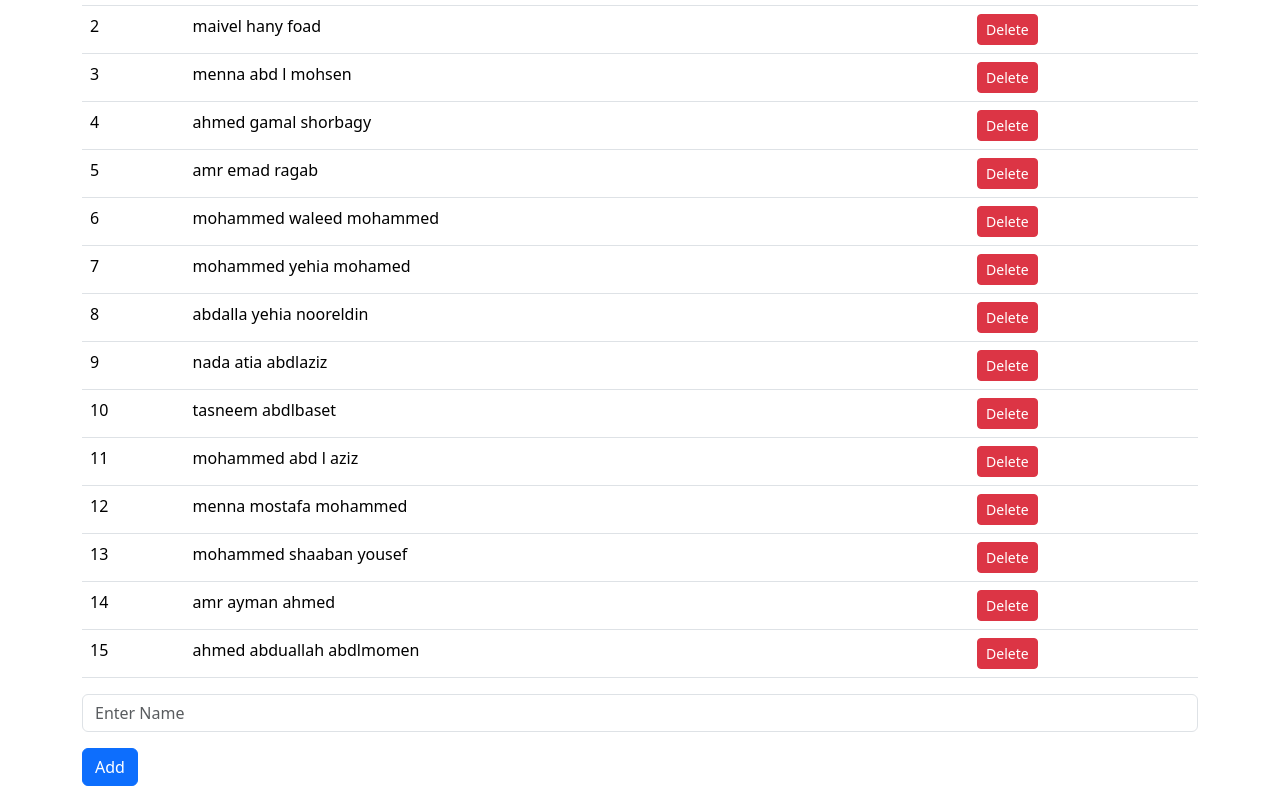
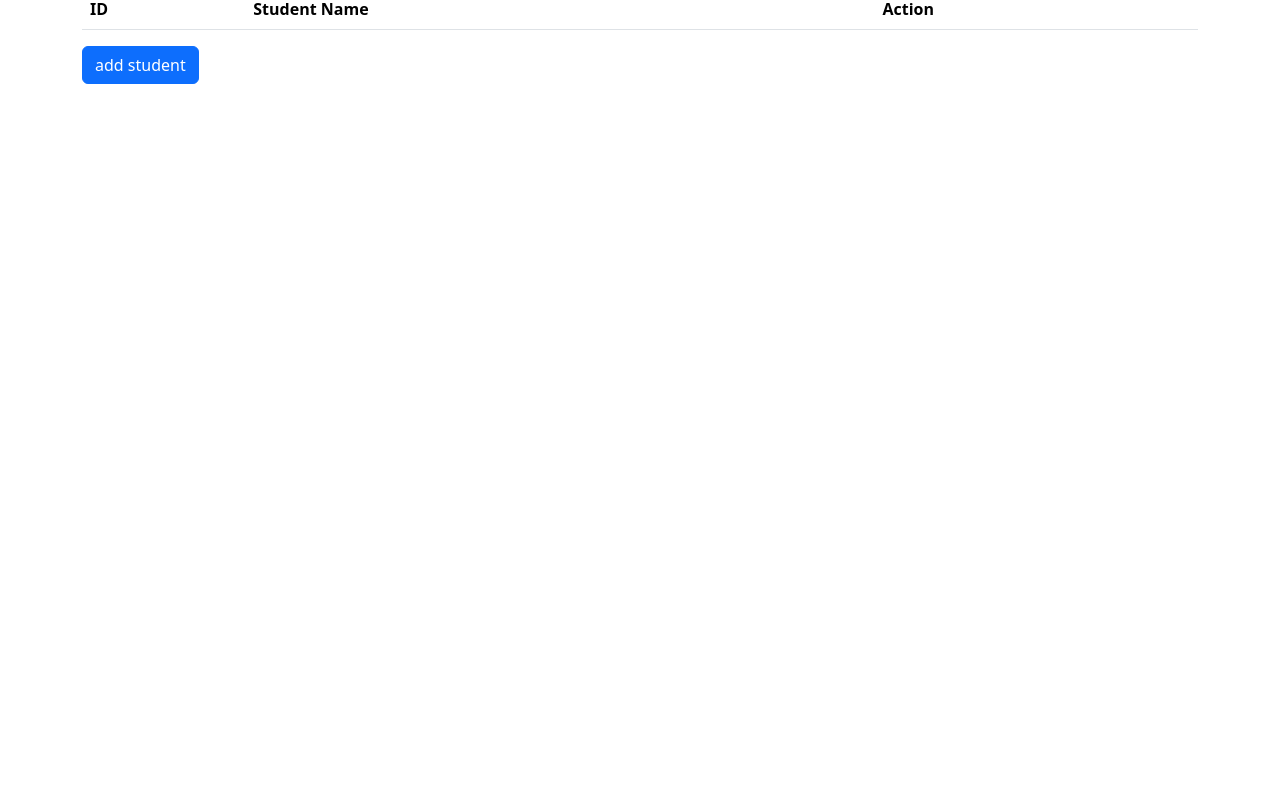
Before and after one commit to maivelhany/my-main-repo, a plain HTML site: page index.html in a window 1280 px wide. Shown: the part 675-1461 px from the top of the page. After the commit the page ends 800 px from the top, so only its background shows below. Drawn offline with nearby package versions, Linux system fonts and the light colour scheme.

Commit message:
Update files from external changes

```diff
--- a/index.html
+++ b/index.html
@@ -82,162 +82,23 @@
             </div>
         </div>
     </section>
-    <section>
-
+    <br>
+    <br>
+    <br>
     <div class="container mt-5">
-            <h2>Admin Table</h2>
+        <h2 class="text-center">students list</h2>
         <table class="table">
             <thead>
                 <tr>
-                        <th scope="col">ID</th>
-                        <th scope="col">Name</th>
-                        <th scope="col">Actions</th>
+                    <th>ID</th>
+                    <th>Student Name</th>
+                    <th>Action</th>
                 </tr>
             </thead>
-                <tbody id="tableBody">
-                    <tr>
-                        <td>1</td>
-                        <td>ahmed gamal zaki</td>
-                        <td>
-                            <button class="btn btn-danger btn-sm" onclick="deleteRow(this)">Delete</button>
-                        </td>
-                    </tr>
-                    <tr>
-                        <td>2</td>
-                        <td>maivel hany foad</td>
-                        <td>
-                            <button class="btn btn-danger btn-sm" onclick="deleteRow(this)">Delete</button>
-                        </td>
-                    </tr>
-                    <tr>
-                        <td>3</td>
-                        <td>menna abd l mohsen</td>
-                        <td>
-                            <button class="btn btn-danger btn-sm" onclick="deleteRow(this)">Delete</button>
-                        </td>
-                    </tr>
-                    <tr>
-                        <td>4</td>
-                        <td>ahmed gamal shorbagy</td>
-                        <td>
-                            <button class="btn btn-danger btn-sm" onclick="deleteRow(this)">Delete</button>
-                        </td>
-                    </tr>
-                    <tr>
-                        <td>5</td>
-                        <td>amr emad ragab</td>
-                        <td>
-                            <button class="btn btn-danger btn-sm" onclick="deleteRow(this)">Delete</button>
-                        </td>
-                    </tr>
-                    <tr>
-                        <td>6</td>
-                        <td>mohammed waleed mohammed</td>
-                        <td>
-                            <button class="btn btn-danger btn-sm" onclick="deleteRow(this)">Delete</button>
-                        </td>
-                    </tr>
-                    <tr>
-                        <td>7</td>
-                        <td>mohammed yehia mohamed</td>
-                        <td>
-                            <button class="btn btn-danger btn-sm" onclick="deleteRow(this)">Delete</button>
-                        </td>
-                    </tr>
-                    <tr>
-                        <td>8</td>
-                        <td>abdalla yehia nooreldin</td>
-                        <td>
-                            <button class="btn btn-danger btn-sm" onclick="deleteRow(this)">Delete</button>
-                        </td>
-                    </tr>
-                    <tr>
-                        <td>9</td>
-                        <td>nada atia abdlaziz</td>
-                        <td>
-                            <button class="btn btn-danger btn-sm" onclick="deleteRow(this)">Delete</button>
-                        </td>
-                    </tr>
-                    <tr>
-                        <td>10</td>
-                        <td>tasneem abdlbaset</td>
-                        <td>
-                            <button class="btn btn-danger btn-sm" onclick="deleteRow(this)">Delete</button>
-                        </td>
-                    </tr>
-                    <tr>
-                        <td>11</td>
-                        <td>mohammed abd l aziz</td>
-                        <td>
-                            <button class="btn btn-danger btn-sm" onclick="deleteRow(this)">Delete</button>
-                        </td>
-                    </tr>
-
-                    <tr>
-                        <td>12</td>
-                        <td>menna mostafa mohammed</td>
-                        <td>
-                            <button class="btn btn-danger btn-sm" onclick="deleteRow(this)">Delete</button>
-                        </td>
-                    </tr>
-                    <tr>
-                        <td>13</td>
-                        <td>mohammed shaaban yousef</td>
-                        <td>
-                            <button class="btn btn-danger btn-sm" onclick="deleteRow(this)">Delete</button>
-                        </td>
-                    </tr>
-                    <tr>
-                        <td>14</td>
-                        <td>amr ayman ahmed</td>
-                        <td>
-                            <button class="btn btn-danger btn-sm" onclick="deleteRow(this)">Delete</button>
-                        </td>
-                    </tr>
-                    <tr>
-                        <td>15</td>
-                        <td>ahmed abduallah abdlmomen</td>
-                        <td>
-                            <button class="btn btn-danger btn-sm" onclick="deleteRow(this)">Delete</button>
-                        </td>
-                    </tr>
-
-                </tbody>
+            <tbody id="studentList"></tbody>
         </table>
-
-            <div class="mb-3">
-                <input type="text" id="nameInput" class="form-control" placeholder="Enter Name">
+        <button class="btn btn-primary" id="addStudentButton">add student</button>
     </div>
-            <button class="btn btn-primary" onclick="addRow()">Add</button>
-        </div>
-
-        <script>
-        function addRow() {
-            const nameInput = document.getElementById('nameInput');
-            const name = nameInput.value;
-            if (name) {
-                const tableBody = document.getElementById('tableBody');
-                const newRow = document.createElement('tr');
-                const rowCount = tableBody.children.length + 1;
-                newRow.innerHTML = `
-                    <td>${rowCount}</td>
-                    <td>${name}</td>
-                    <td><button class="btn btn-danger btn-sm" onclick="deleteRow(this)">Delete</button></td>
-                `;
-                tableBody.appendChild(newRow);
-                nameInput.value = ''; // Clear input
-            } else {
-                alert("Please enter a name.");
-            }
-        }
-
-        function deleteRow(button) {
-            const row = button.parentElement.parentElement;
-            row.remove();
-        }
-        </script>
-
-    </section>
 
 
 
@@ -247,5 +108,7 @@
 
     <script src="./bootstrap-5.3.3-dist/js/bootstrap.bundle.min.js"></script>
 
+    <script src="main.js"></script>
+
 </body>
 </html>
--- /dev/null
+++ b/main.js
@@ -0,0 +1,48 @@
+const studentList = document.getElementById('studentList');
+const addStudentButton = document.getElementById('addStudentButton');
+
+
+const isAdmin = true;
+
+
+function loadStudents() {
+    const students = JSON.parse(localStorage.getItem('students')) || [];
+    studentList.innerHTML = '';
+    students.forEach((student, index) => {
+        const listItem = document.createElement('tr');
+        listItem.innerHTML = `
+            <td>${index + 1}</td>
+            <td>${student.name}</td>
+            <td>
+                ${isAdmin ? `<button class="btn btn-danger" onclick="removeStudent(${index})">مسح</button>` : ''}
+            </td>
+        `;
+        studentList.appendChild(listItem);
+    });
+
+
+    addStudentButton.style.display = isAdmin ? 'inline-block' : 'none';
+}
+
+
+function addStudent() {
+    const name = prompt('أدخل اسم الطالب:');
+    if (name) {
+        const students = JSON.parse(localStorage.getItem('students')) || [];
+        students.push({ name: name });
+        localStorage.setItem('students', JSON.stringify(students));
+        loadStudents();
+    }
+}
+
+
+function removeStudent(index) {
+    const students = JSON.parse(localStorage.getItem('students')) || [];
+    students.splice(index, 1);
+    localStorage.setItem('students', JSON.stringify(students));
+    loadStudents();
+}
+
+loadStudents();
+
+addStudentButton.addEventListener('click', addStudent);
```
Lines whose indentation alone changed are shown as unchanged.
